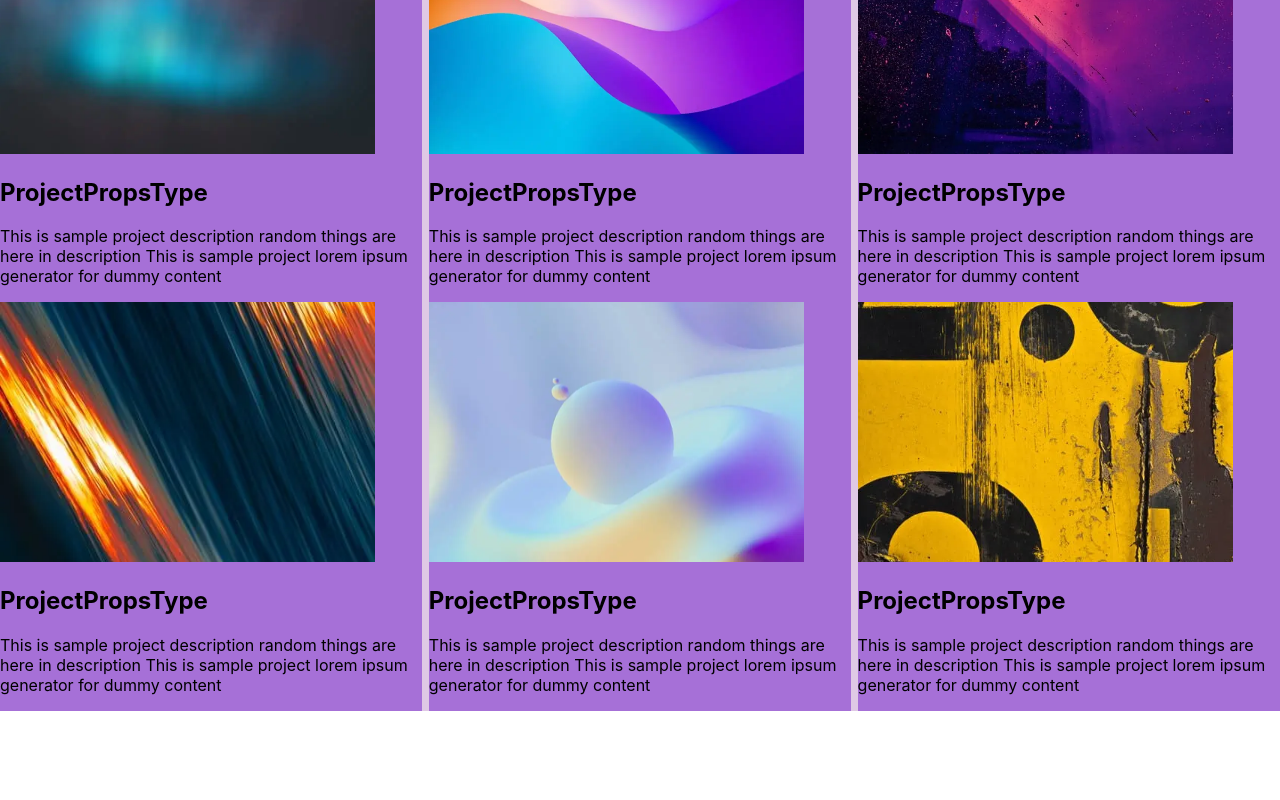
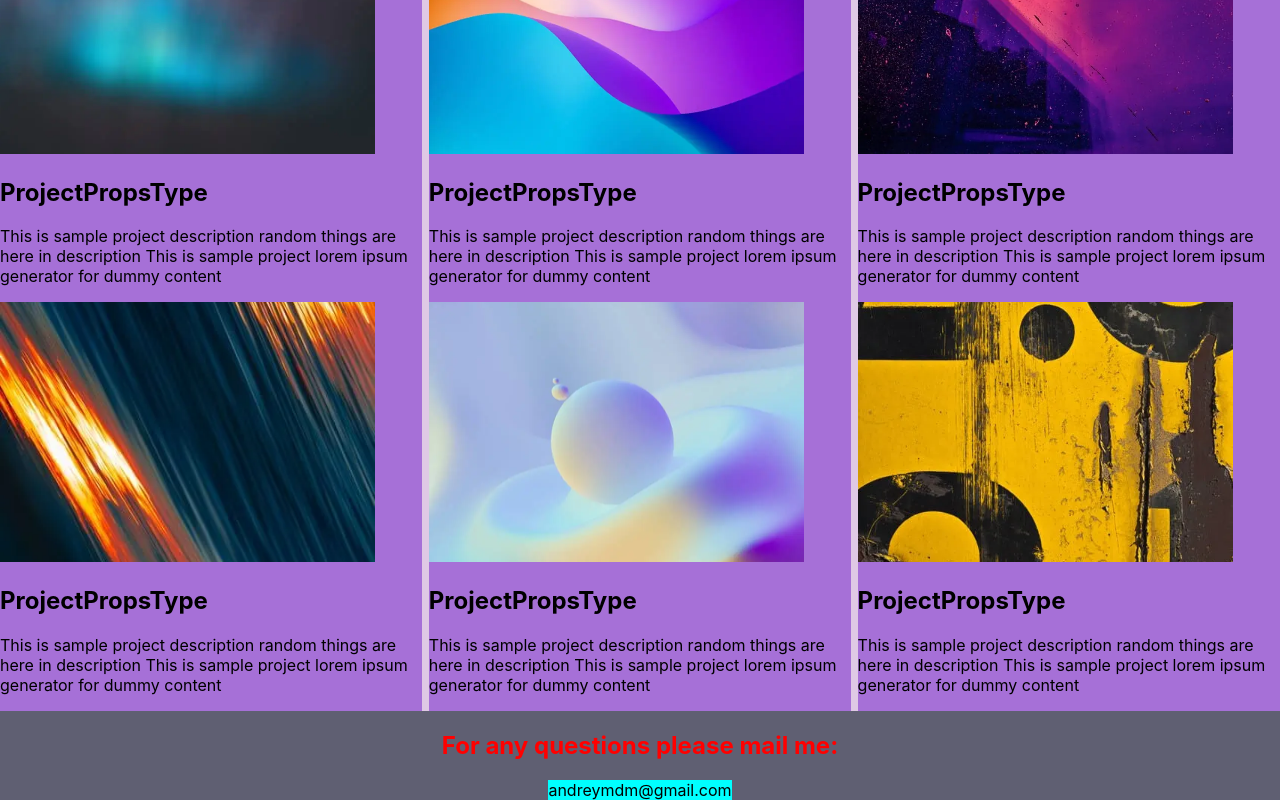
Before and after one commit to Fi11ini/Porfolio, a React (Vite) app: page / in a window 1280 px wide. Shown: the part 820-1620 px from the top of the page. Before the commit the page ends 1531 px from the top, so only its background shows below. Built offline with nearby package versions, Linux system fonts and the light colour scheme.

Commit message:
add section PROJECTS

```diff
--- a/src/App.tsx
+++ b/src/App.tsx
@@ -4,6 +4,7 @@ import {Main} from "./layout/section/main/Main.tsx";
 
 import {TechStack} from "./layout/section/techStack/TechStack.tsx";
 import {Projects} from "./layout/section/projects/Projects.tsx";
+import {Question} from "./layout/section/question/Question.tsx";
 
 
 function App() {
@@ -13,6 +14,7 @@ function App() {
             <Main/>
             <TechStack/>
             <Projects/>
+            <Question />
         </div>
     )
 }
--- /dev/null
+++ b/src/layout/section/question/Question.tsx
@@ -0,0 +1,26 @@
+import React from 'react';
+import styled from "styled-components";
+import {SectionTitle} from "../../../components/SectionTitle.tsx";
+
+
+
+export const Question = () => {
+    return (
+        <StyledQuestion>
+            <SectionTitle>For any questions please mail me:</SectionTitle>
+            <Mail>andreymdm@gmail.com</Mail>
+        </StyledQuestion>
+    );
+};
+
+const StyledQuestion = styled.section`
+  display: flex;
+  flex-direction: column;
+  align-items: center;
+  text-align: center;
+  background-color: #5f5f72;
+`
+
+const Mail = styled.span `
+  background-color: aqua;
+`
```
